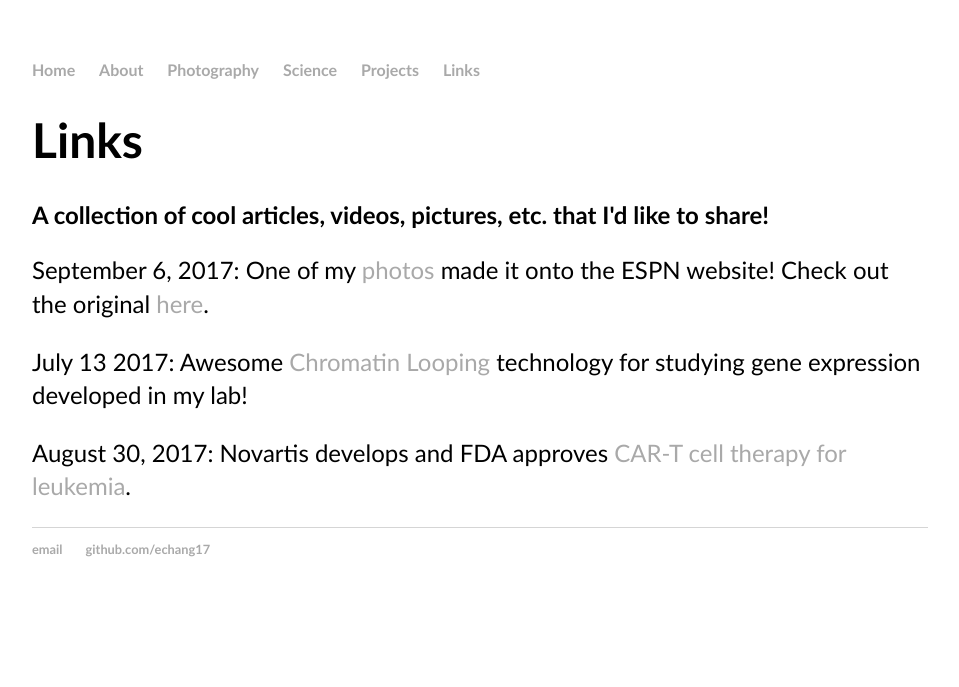
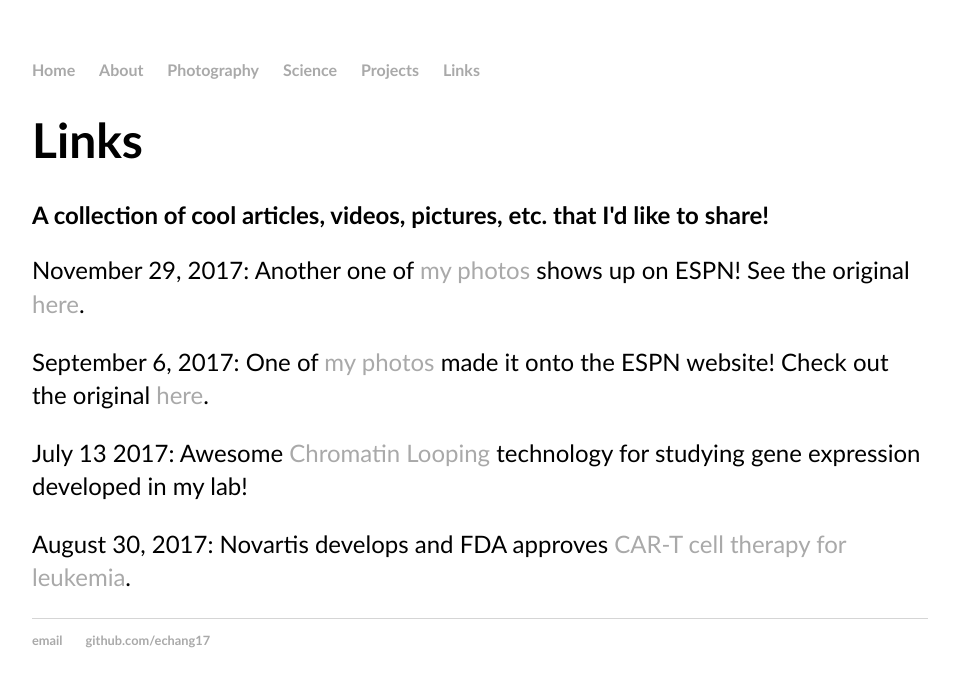
Before and after one commit to echang17/echang17.github.io, a Jekyll site: the page built from links/index.html, in a window 1280 px wide. Shown: the top 687 px of the page, without its empty margins (160-1119 px from the left). Built offline with Jekyll 4.4.1, drawn with Linux system fonts in a browser that asks for light colours.

Commit message:
Update index.html

```diff
--- a/links/index.html
+++ b/links/index.html
@@ -6,7 +6,8 @@ title: Links
   <h1>Links</h1>
   <h2>A collection of cool articles, videos, pictures, etc. that I'd like to share!</h2>
   <p></p>
-  <p>September 6, 2017: One of my <a href="http://www.espn.com/espnw/sports/article/20603346/stanford-cardinal-soccer-star-andi-sullivan-chooses-fascination-devastation-recover-knee-injury">photos</a> made it onto the ESPN website! Check out the original <a href="http://isiphotos.photoshelter.com/image?&_bqG=14&_bqH=eJyLd3d2NzO3cM8ytswKLCuPDzSKSM4qz0o1KzSxMjWxMjQwAGEg6RnvEuxsm5qsBmbEO_q52JYA2cH.QSG2Lo4hrkB2aLBrULyni20oSINrVoB5qn9adrKniVq8o3OIbXFqYlFyhpozSAUA.soioQ--&GI_ID=">here</a>.
+  <p>November 29, 2017: Another one of <a href="http://www.espn.com/espnw/sports/article/21607808/stanford-cardinal-volleyball-stars-jenna-gray-audriana-fitzmorris-hope-get-chance-make-hometown-proud-final-four">my photos</a> shows up on ESPN! See the original <a href="https://isiphotos.photoshelter.com/image?&_bqG=379&_bqH=eJwzcnb2yw2psMzLd0oNqKxIDjNOzTTKzTV1Tc63MjcwsTI0MABhIOkZ7xLsbJuarAZmxDv6udiWANnB_kEhti6OIa5Admiwa1C8p4ttKEiDa1aAeap_Wnayp4lavKNziG1xamJRcoaaM0gFAFNHI2A-&GI_ID=">here</a>.
+  <p>September 6, 2017: One of <a href="http://www.espn.com/espnw/sports/article/20603346/stanford-cardinal-soccer-star-andi-sullivan-chooses-fascination-devastation-recover-knee-injury">my photos</a> made it onto the ESPN website! Check out the original <a href="http://isiphotos.photoshelter.com/image?&_bqG=14&_bqH=eJyLd3d2NzO3cM8ytswKLCuPDzSKSM4qz0o1KzSxMjWxMjQwAGEg6RnvEuxsm5qsBmbEO_q52JYA2cH.QSG2Lo4hrkB2aLBrULyni20oSINrVoB5qn9adrKniVq8o3OIbXFqYlFyhpozSAUA.soioQ--&GI_ID=">here</a>.
   <p>July 13 2017: Awesome <a href"https://www.nature.com/articles/ncomms15993">Chromatin Looping</a> technology for studying gene expression developed in my lab!</p>
   <p>August 30, 2017: Novartis develops and FDA approves <a href="http://www.fiercepharma.com/pharma/novartis-crosses-fda-finish-line-monumental-car-t-approval">CAR-T cell therapy for leukemia</a>.</p>
 </div>
```
